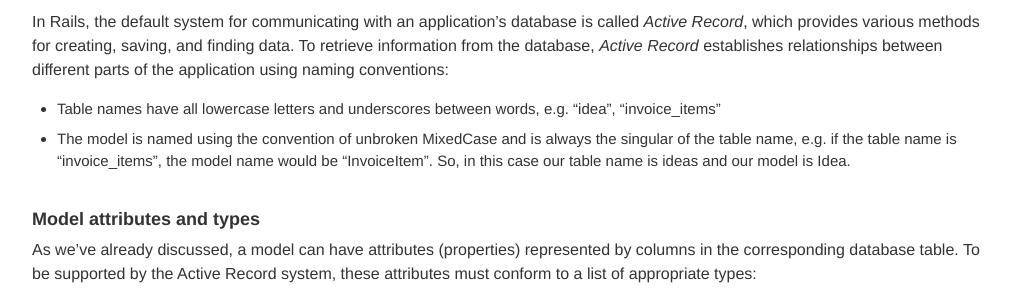
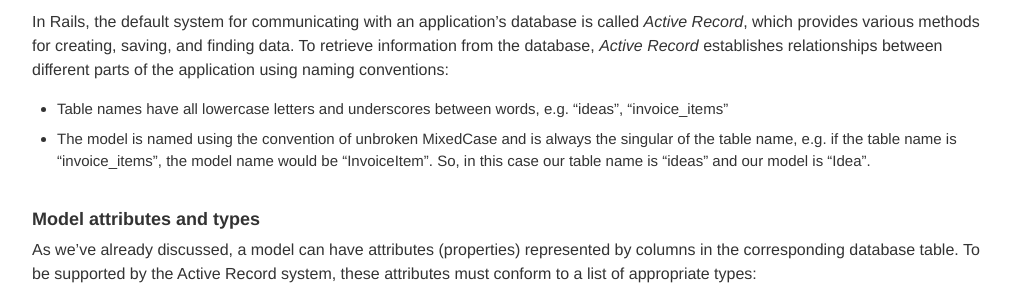
Before and after one commit to railsgirls/guides.railsgirls.com, a Jekyll site: the page built from _posts/2013-08-12-guide-to-the-guide.markdown, in a window 1280 px wide and 900 px high, scrolled down 2464 px. Shown: the part 160-453 px from the top of the window, without its empty margins (53-1086 px from the left). Built offline with Jekyll 4.4.1, drawn with Linux system fonts in a browser that asks for light colours; nearby versions of some CDN libraries; Markdown is read by kramdown in place of the engine named in the settings.

Commit message:
fix to render correctly

```diff
--- a/_posts/2013-08-12-guide-to-the-guide.markdown
+++ b/_posts/2013-08-12-guide-to-the-guide.markdown
@@ -99,8 +99,9 @@
 
 #### Active Record
 In Rails, the default system for communicating with an application’s database is called *Active Record*, which provides various methods for creating, saving, and finding data. To retrieve information from the database, *Active Record* establishes relationships between different parts of the application using naming conventions:
-- Table names have all lowercase letters and underscores between words, e.g. “idea”, “invoice_items”
-- The model is named using the convention of unbroken MixedCase and is always the singular of the table name, e.g. if the table name is “invoice_items”, the model name would be “InvoiceItem”. So, in this case our table name is ideas and our model is Idea.
+
+- Table names have all lowercase letters and underscores between words, e.g. “ideas”, “invoice\_items”
+- The model is named using the convention of unbroken MixedCase and is always the singular of the table name, e.g. if the table name is “invoice\_items”, the model name would be “InvoiceItem”. So, in this case our table name is "ideas" and our model is "Idea".
 
 #### Model attributes and types
 
```
